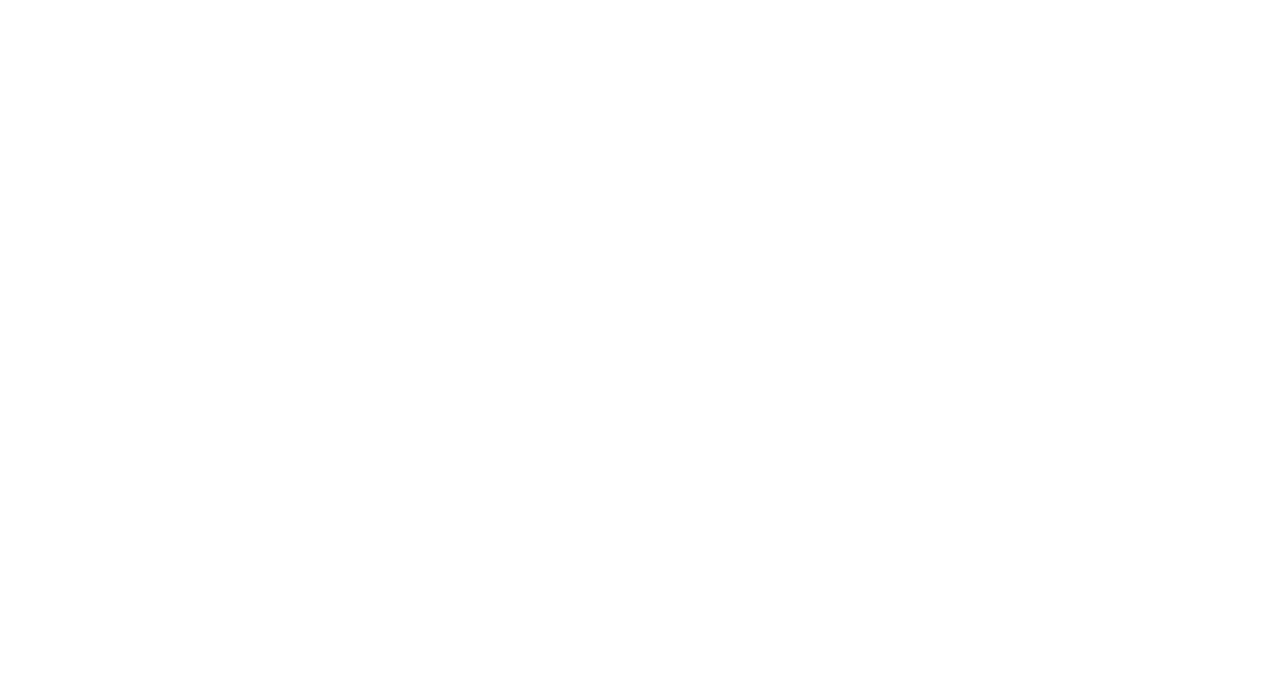
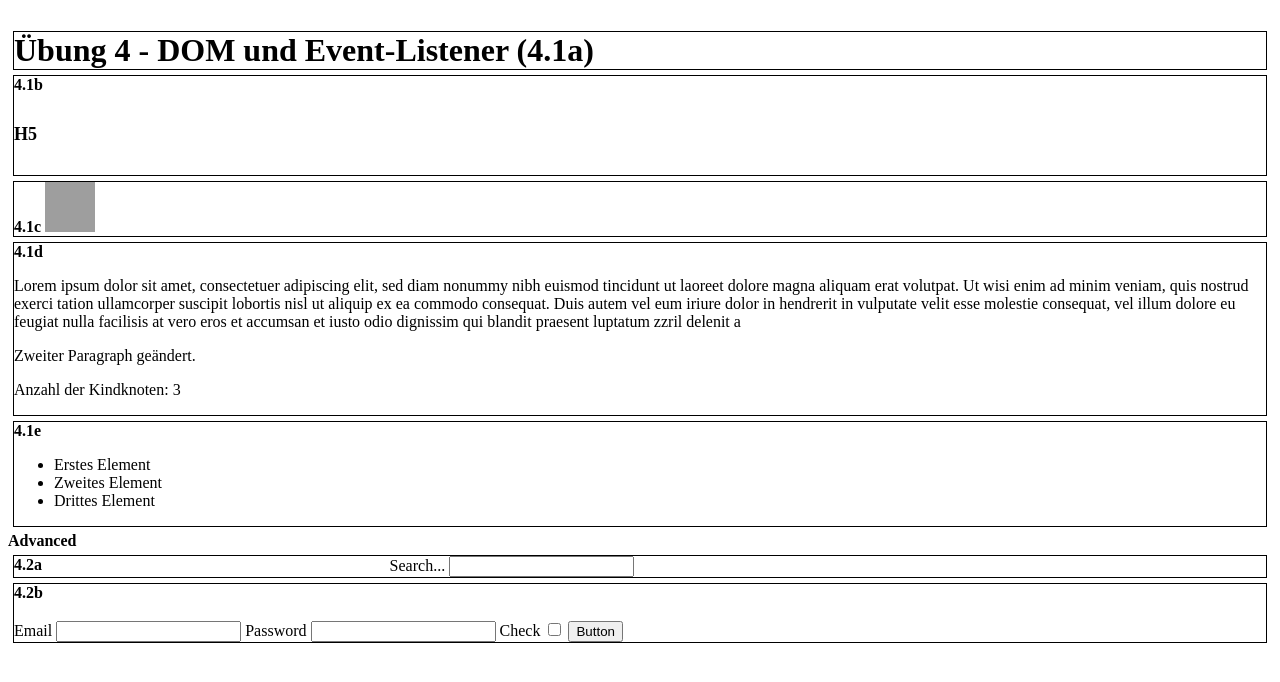
Before and after one commit to Marcel-Kro/MM-SYS, a plain HTML site: page 04/uebung_04.html in a window 1280 px wide. Drawn offline with Linux system fonts and the light colour scheme; grey boxes are pictures that could not be loaded.

Commit message:
Abgabe Übung 4

```diff
--- a/04/uebung_04.html
+++ b/04/uebung_04.html
@@ -1,13 +1,65 @@
 <!DOCTYPE html>
-<html lang="en">
+<img lang="en">
 <head>
     <meta charset="UTF-8">
     <meta http-equiv="X-UA-Compatible" content="IE=edge">
     <meta name="viewport" content="width=device-width, initial-scale=1.0">
     <title>Document</title>
-    <script src="/uebung_04.js"></script>
+    <script src="/04/uebung_04.js"></script>
+    <style>
+        .loading {
+            background-color: white;
+        }
+    </style>
 </head>
 <body>
-
+    <div style="border:thin;border-style:solid;border-color:black; margin:5px">
+        <b>4.1b</b>
+        <h5  id="subHeadline">H5</h5>
+    </div>
+    <div style="width:100%; height:100%">
+        <div style="border:thin;border-style:solid;border-color:black; margin:5px">
+            <b>4.1c</b>
+            <img src="https://upload.wikimedia.org/wikipedia/commons/f/f9/Phoenicopterus_ruber_in_S%C3%A3o_Paulo_Zoo.jpg" width="50px" height="50px">
+        </div>
+        <div style="border:thin;border-style:solid;border-color:black; margin:5px">
+            <b>4.1d</b>
+            <p>Lorem ipsum dolor sit amet, consectetuer adipiscing elit, sed diam nonummy nibh euismod tincidunt ut laoreet dolore magna aliquam erat volutpat. Ut wisi enim ad minim veniam, quis nostrud exerci tation ullamcorper suscipit lobortis nisl ut aliquip ex ea commodo consequat. Duis autem vel eum iriure dolor in hendrerit in vulputate velit esse molestie consequat, vel illum dolore eu feugiat nulla facilisis at vero eros et accumsan et iusto odio dignissim qui blandit praesent luptatum zzril delenit a</p>
+            <p>Lorem ipsum dolor sit amet, consectetuer adipiscing elit, sed diam nonummy nibh euismod tincidunt ut laoreet dolore magna aliquam erat volutpat. Ut wisi enim ad minim veniam, quis nostrud exerci tation ullamcorper suscipit lobortis nisl ut aliquip ex ea commodo consequat. Duis autem vel eum iriure dolor in hendrerit in vulputate velit esse molestie consequat, vel illum dolore eu feugiat nulla facilisis at vero eros et accumsan et iusto odio dignissim qui blandit praesent luptatum zzril delenit a</p>
+            <p>Lorem ipsum dolor sit amet, consectetuer adipiscing elit, sed diam nonummy nibh euismod tincidunt ut laoreet dolore magna aliquam erat volutpat. Ut wisi enim ad minim veniam, quis nostrud exerci tation ullamcorper suscipit lobortis nisl ut aliquip ex ea commodo consequat. Duis autem vel eum iriure dolor in hendrerit in vulputate velit esse molestie consequat, vel illum dolore eu feugiat nulla facilisis at vero eros et accumsan et iusto odio dignissim qui blandit praesent luptatum zzril delenit a</p>
+        </div>
+        <div style="border:thin;border-style:solid;border-color:black; margin:5px">
+            <b>4.1e</b>
+            <ul class="list">
+                <li>Erstes Element</li>
+                <li>Zweites Element</li>
+                <li>Drittes Element</li>
+            </ul>
+        </div>
+        <b>Advanced</b>
+        <div style="border:thin;border-style:solid;border-color:black; display:flex; margin:5px">
+            <div style="width:30%"><b>4.2a</b></div>
+            <div style="width:30%">
+                <label for="search">Search...</label>
+                <input type="text" id="search" name="search">
+            </div>
+            <div id="loadingContainer" style="width:40%"></div>
+        </div>
+        <div style="border:thin;border-style:solid;border-color:black; margin:5px">
+            <b>4.2b</b>
+            <div id="alertEmptyFields">
+                Alle Felder ausfüllen!
+            </div>
+            <div>
+                <label for="email">Email</label>
+                <input type="text" id="email" name="email">
+                <label for="password">Password</label>
+                <input type="password" id="password" name="password">
+                <label for="checkbox">Check</label>
+                <input type="checkbox" id="checkbox" name="checkbox">
+                <button id="btn">Button</button>
+            </div>
+        </div>
+    </div>
 </body>
 </html>
--- a/04/uebung_04.js
+++ b/04/uebung_04.js
@@ -1,59 +1,56 @@
 // Übung 4
-console.log("=== Übung 4 - DOM und Event-Listener ===");
-
-// Variable
-var search = document.getElementById('search');
-var container = document.getElementById('loadingContainer');
-var email = document.getElementById('email');
-var pw = document.getElementById('password');
-var cb = document.getElementById('checkbox');
-var btn = document.getElementById('btn');
-var alertEmptyFields = document.getElementById('alertEmptyFields');
-console.log();
 
 // Übung 4.1a
 // Schreiben Sie mithilfe einer Methode eine HTML-Überschrift mit beliebigem Text ins HTML-Dokument.
-console.log("== Übung 4.1a ==");
-
-console.log();
+document.write('<h1 style="border:thin;border-style:solid;border-color:black; margin:5px">Übung 4 - DOM und Event-Listener (4.1a)</h1>');
 
 // Übung 4.1b
 // Finden Sie die Überschrift h5 über ihre ID 'subHeadline' und ändern Sie die Schriftgröße zu 18 Pixel.
-console.log("== Übung 4.1b ==");
+document.addEventListener('DOMContentLoaded', () => {
+    document.getElementById('subHeadline').style.fontSize = '18px';
+});
 
-console.log();
 
 // Übung 4.1c
 // Geben Sie an, wie man den Dateipfad des src-Attributs im img-Element herausfindet bzw. den Wert auslesen lässt.
-console.log("== Übung 4.1c ==");
 
-console.log();
+document.addEventListener('DOMContentLoaded', () => {
+    document.getElementsByTagName('img')[1].title = (document.getElementsByTagName('img')[1]).getAttribute('src');
+});
 
 // Übung 4.1d
 // Finden Sie die Paragraphen über ihre Tag-Namen und ändern Sie für den zweiten Paragraphen den Text.
-console.log("== Übung 4.1d ==");
-
-console.log();
-
+document.addEventListener('DOMContentLoaded', () => {
+    var p = document.getElementsByTagName('p');
+    p[1].innerHTML = 'Zweiter Paragraph geändert.';
+});
 // Übung 4.1e
 // Finden Sie die Liste ul über ihren Klassennamen 'list' und geben Sie an, wie man über die Liste die Anzahl der untergeordneten Kindknoten <li></li> herausfindet.
-console.log("== Übung 4.1e ==");
 
-console.log();
-
+document.addEventListener('DOMContentLoaded', () => {
+    var p = document.getElementsByTagName('p');
+    p[2].innerHTML = 'Anzahl der Kindknoten: '+(document.querySelector('ul.list')).getElementsByTagName('li').length;
+});
 // 4.2 Advanced
-console.log();
-console.log("=== 4.2 - Advanced ===");
-console.log();
 
 // Übung 4.2a
 // Registrieren Sie auf das Input (search) einen Event-Listener über seine Objekt-Eigenschaft.
 // Wenn eine Taste beim Tippen losgelassen wird, soll eine anonyme Funktion aufgerufen werden.
 // Innerhalb der Funktion soll überprüft werden, ob der Eingabetext des Inputs (search) eine Länge von mehr als 5 Zeichen hat.
 // Trifft das zu, soll dem div-Container (container) die Klasse 'loading' hinzugefügt werden.
-console.log("== Übung 4.2a ==");
-
-console.log();
+document.addEventListener('DOMContentLoaded', () => {
+    var search = document.getElementById('search');
+    var container = document.getElementById('loadingContainer');
+    search.addEventListener('keyup', function(){
+        if (search.value.length > 5){
+            container.classList.add('loading');
+            container.innerHTML = 'Loading...';
+        } else{
+            container.classList.remove('loading');
+            container.innerHTML = '';
+        }
+    })
+});
 
 // Übung 4.2b
 // Registrieren Sie auf den Button (btn) einen Event-Listener über eine Methode.
@@ -67,6 +64,25 @@ console.log();
 //      - der div-Container wieder ausgeblendet werden.
 //
 // Trifft eins dieser Bedingungen nicht zu, soll der div-Container (alertEmptyFields) angezeigt werden.
-console.log("== Übung 4.2b ==");
+document.addEventListener('DOMContentLoaded', () => {
+    var email = document.getElementById('email');
+    var pw = document.getElementById('password');
+    var cb = document.getElementById('checkbox');
+    var btn = document.getElementById('btn');
+    var alertEmptyFields = document.getElementById('alertEmptyFields');
+    alertEmptyFields.style.visibility = 'hidden';
 
-console.log();
+    btn.addEventListener('click', fieldCheck);
+
+    function fieldCheck(){
+        if (email.value !== '' && pw.value !== '' && cb.checked){
+            email.value = '';
+            pw.value = '';
+            cb.checked = false;
+            alertEmptyFields.style.visibility = 'hidden';
+        } else{
+            alertEmptyFields.style.visibility = 'visible';
+            alertEmptyFields.style.backgroundColor = 'tomato';
+        }
+    }
+});
```
